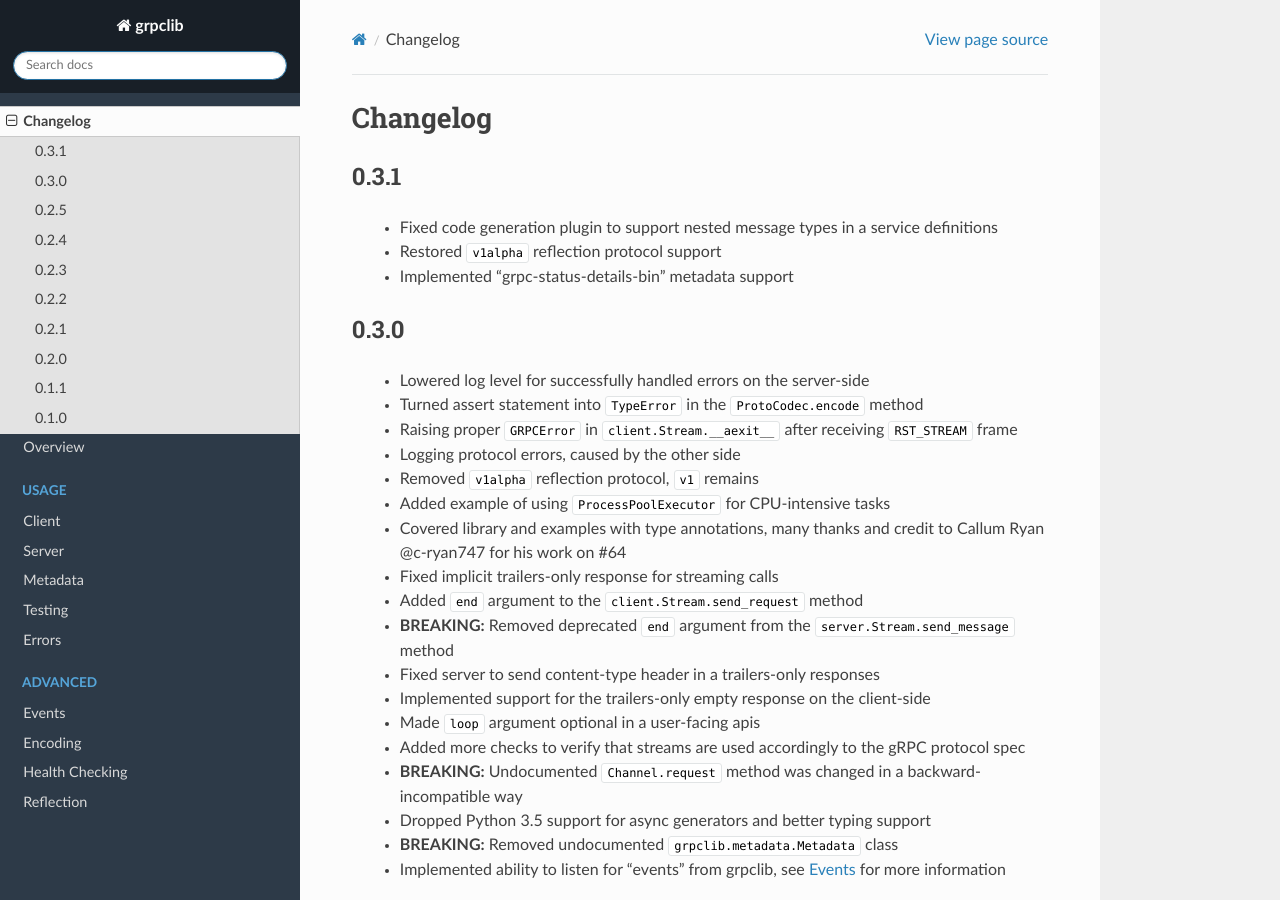
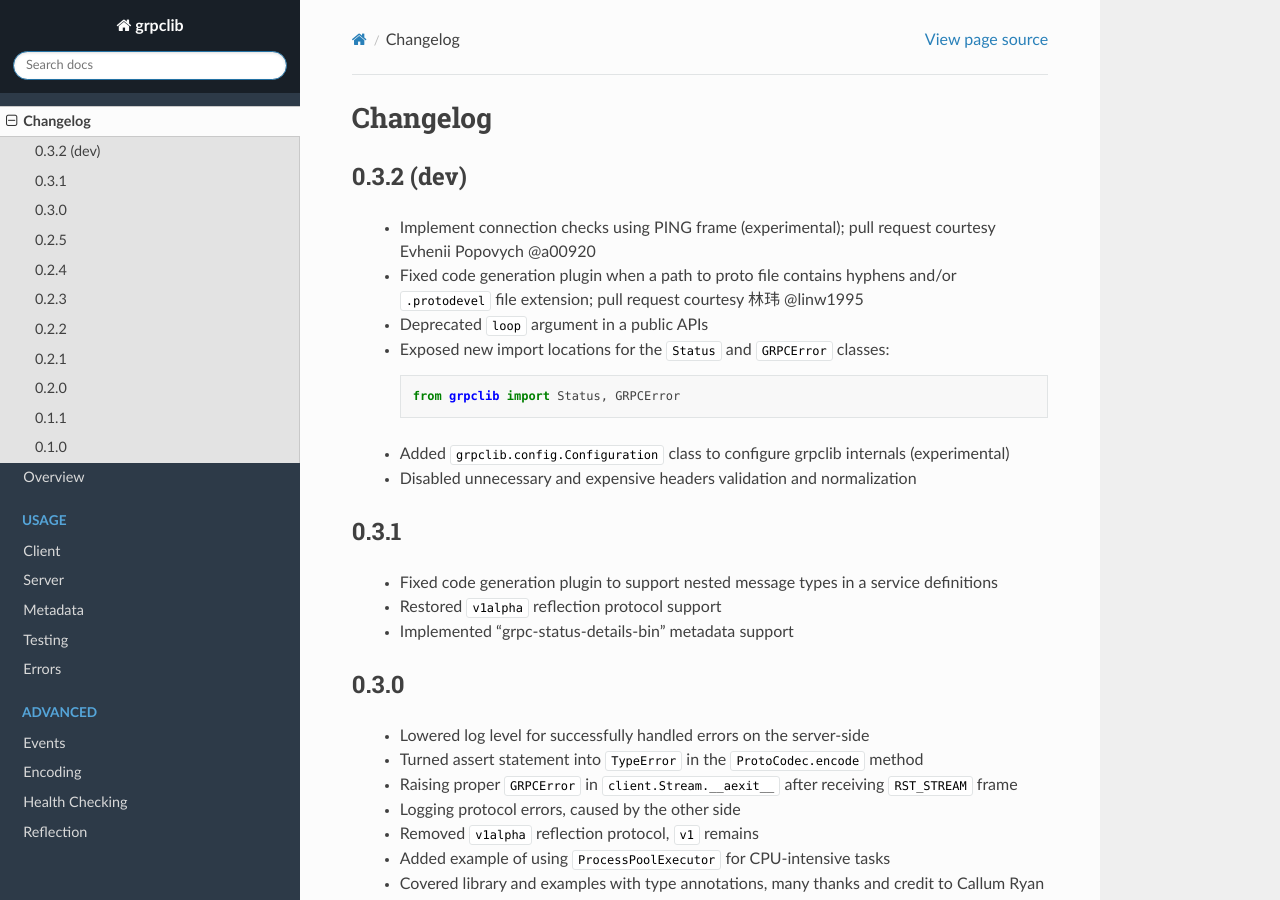
Before and after one commit to vmagamedov/grpclib, a Sphinx documentation site: the page built from docs/changelog/index.rst, in a window 1280 px wide and 900 px high. Built offline with Sphinx 7.4.7 and the Read the Docs theme 2.0.0, drawn with Linux system fonts in a browser that asks for light colours.

Commit message:
Updated changelog, issued 0.3.2rc1 release candidate

```diff
--- a/docs/changelog/index.rst
+++ b/docs/changelog/index.rst
@@ -1,5 +1,23 @@
 Changelog
 =========
+
+0.3.2 (dev)
+~~~~~~~~~~~
+
+  - Implement connection checks using PING frame (experimental); pull request
+    courtesy Evhenii Popovych @a00920
+  - Fixed code generation plugin when a path to proto file contains hyphens
+    and/or ``.protodevel`` file extension; pull request courtesy 林玮 @linw1995
+  - Deprecated ``loop`` argument in a public APIs
+  - Exposed new import locations for the ``Status`` and ``GRPCError`` classes:
+
+    .. code-block:: python
+
+      from grpclib import Status, GRPCError
+
+  - Added ``grpclib.config.Configuration`` class to configure grpclib internals
+    (experimental)
+  - Disabled unnecessary and expensive headers validation and normalization
 
 0.3.1
 ~~~~~
--- a/grpclib/__init__.py
+++ b/grpclib/__init__.py
@@ -1,7 +1,7 @@
 from .const import Status
 from .exceptions import GRPCError
 
-__version__ = '0.3.1'
+__version__ = '0.3.2rc1'
 
 __all__ = (
     'Status',
```
